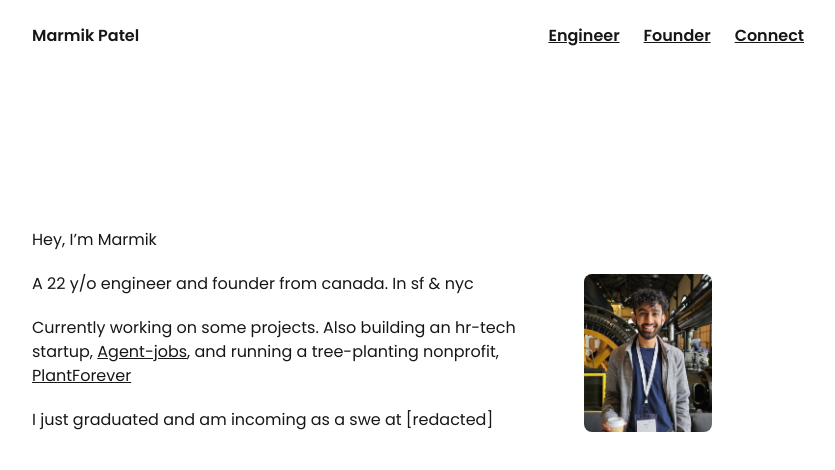
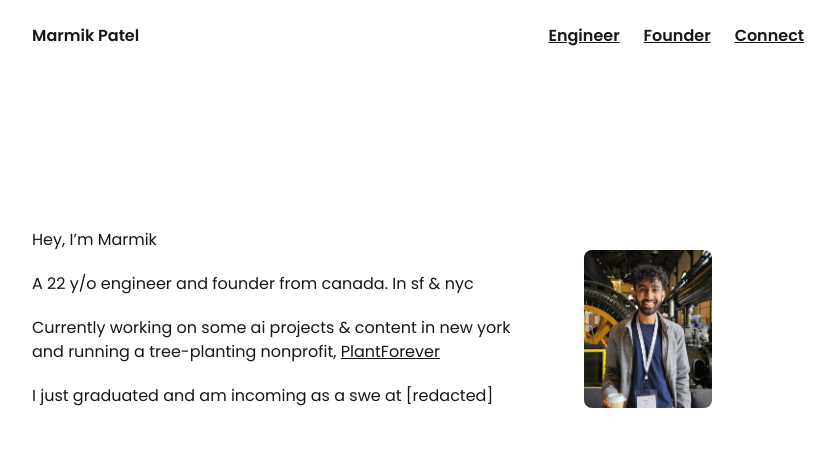
Before and after one commit to marmikpatel19/marmik-patel-website, a Next.js app: page / in a window 1280 px wide. Shown: the top 470 px of the page, without its empty margins (222-1057 px from the left). Built offline with nearby package versions, Linux system fonts and the light colour scheme.

Commit message:
update bio

```diff
--- a/app/page.tsx
+++ b/app/page.tsx
@@ -8,9 +8,7 @@ export default function Home() {
     "Hey, I’m Marmik",
     "A 22 y/o engineer and founder from canada. In sf & nyc",
     <>
-      Currently working on some projects. Also building an hr-tech startup,{" "}
-      <a href="https://www.agent-jobs.com" className="underline" target="_blank" rel="noopener noreferrer">Agent-jobs</a>
-      , and running a tree-planting nonprofit,{" "}
+      Currently working on some ai projects & content in new york and running a tree-planting nonprofit,{" "}
       <a href="https://plantforever.org" className="underline" target="_blank" rel="noopener noreferrer">PlantForever</a>
     </>,
     "I just graduated and am incoming as a swe at [redacted]"
```
